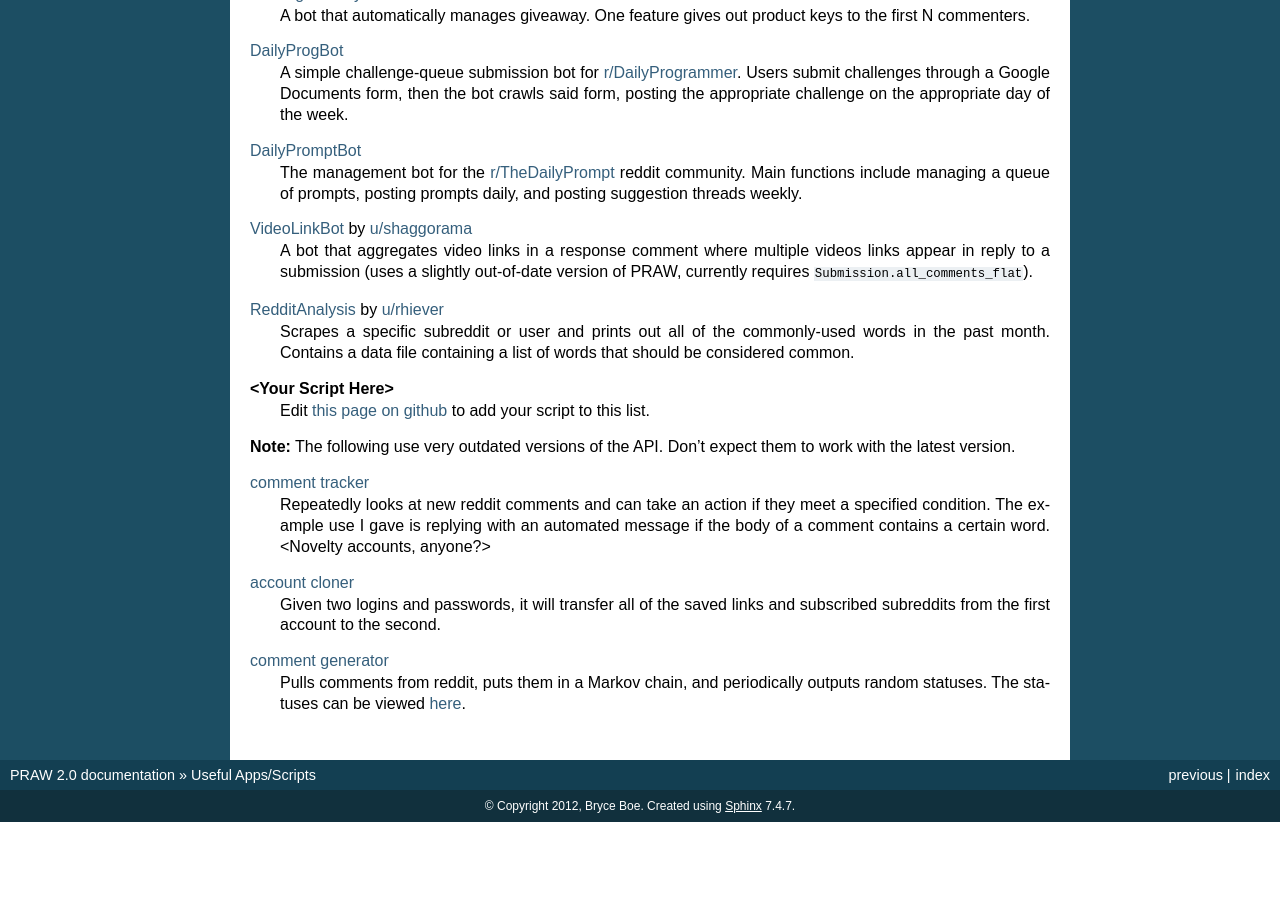
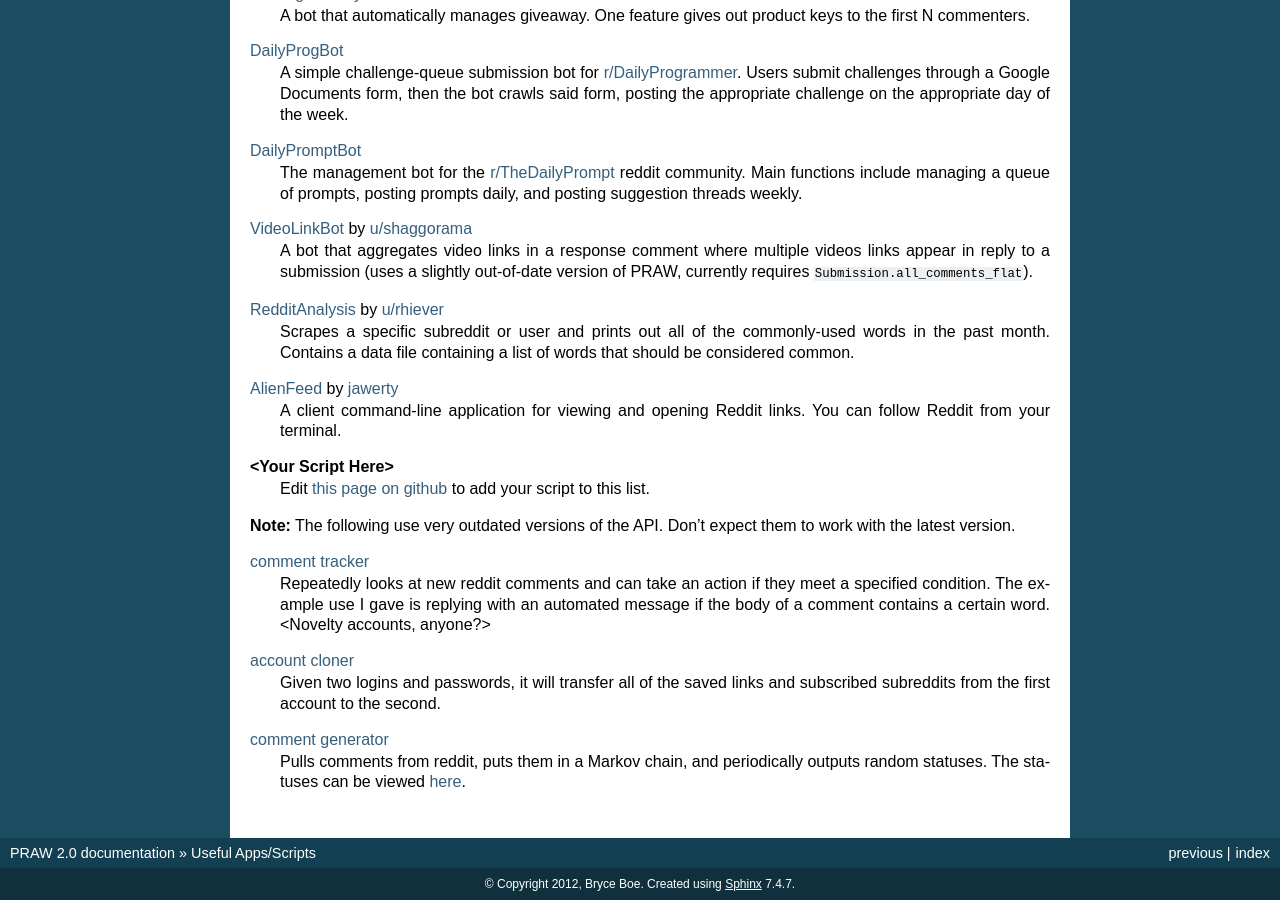
Before and after one commit to praw-dev/praw, a Sphinx documentation site: the page built from docs/pages/useful_scripts.rst, in a window 1280 px wide and 900 px high, scrolled down 890 px. Built offline with Sphinx 7.4.7, drawn with Linux system fonts in a browser that asks for light colours; before the commit the page ends 1712 px from its top, so only the background shows below that.

Commit message:
Update useful_scripts.rst

```diff
--- a/docs/pages/useful_scripts.rst
+++ b/docs/pages/useful_scripts.rst
@@ -79,6 +79,10 @@ this page to add in more.
     commonly-used words in the past month. Contains a data file containing a
     list of words that should be considered common.
 
+`AlienFeed`_ by `jawerty <http://github.com/jawerty>`_
+    A client command-line application for viewing and opening Reddit links. You
+    can follow Reddit from your terminal.
+
 **\<Your Script Here\>**
     Edit `this page on github <https://github.com/praw-dev/praw/blob/master/
     docs/pages/useful_scripts.rst>`_ to add your script to this list.
@@ -111,3 +115,4 @@ them to work with the latest version.
 .. _`VideoLinkBot`: https://github.com/dmarx/VideoLinkBot
 .. _`newsfrbot`: https://github.com/gardaud/newsfrbot
 .. _`u/xiphirx`: http://www.reddit.com/user/xiphirx
+.. _`AlienFeed`: https://github.com/jawerty/AlienFeed
```
